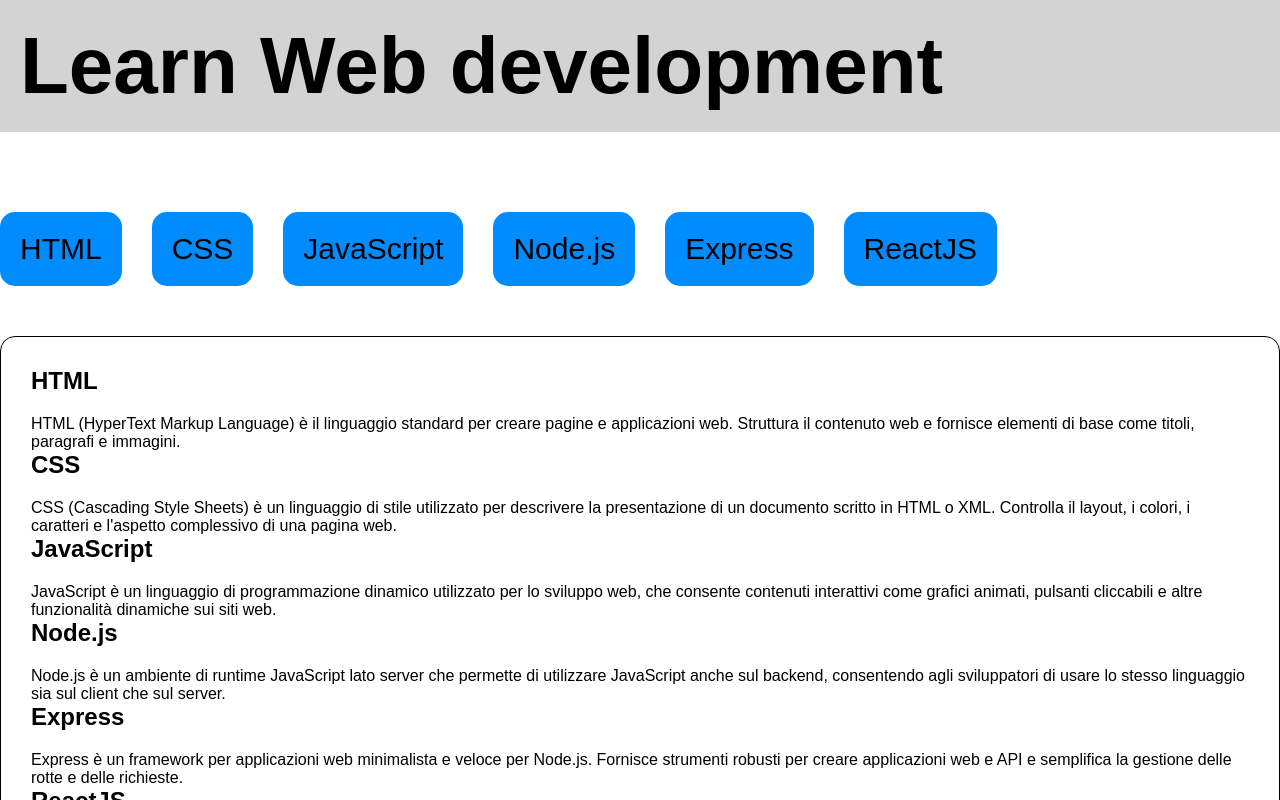
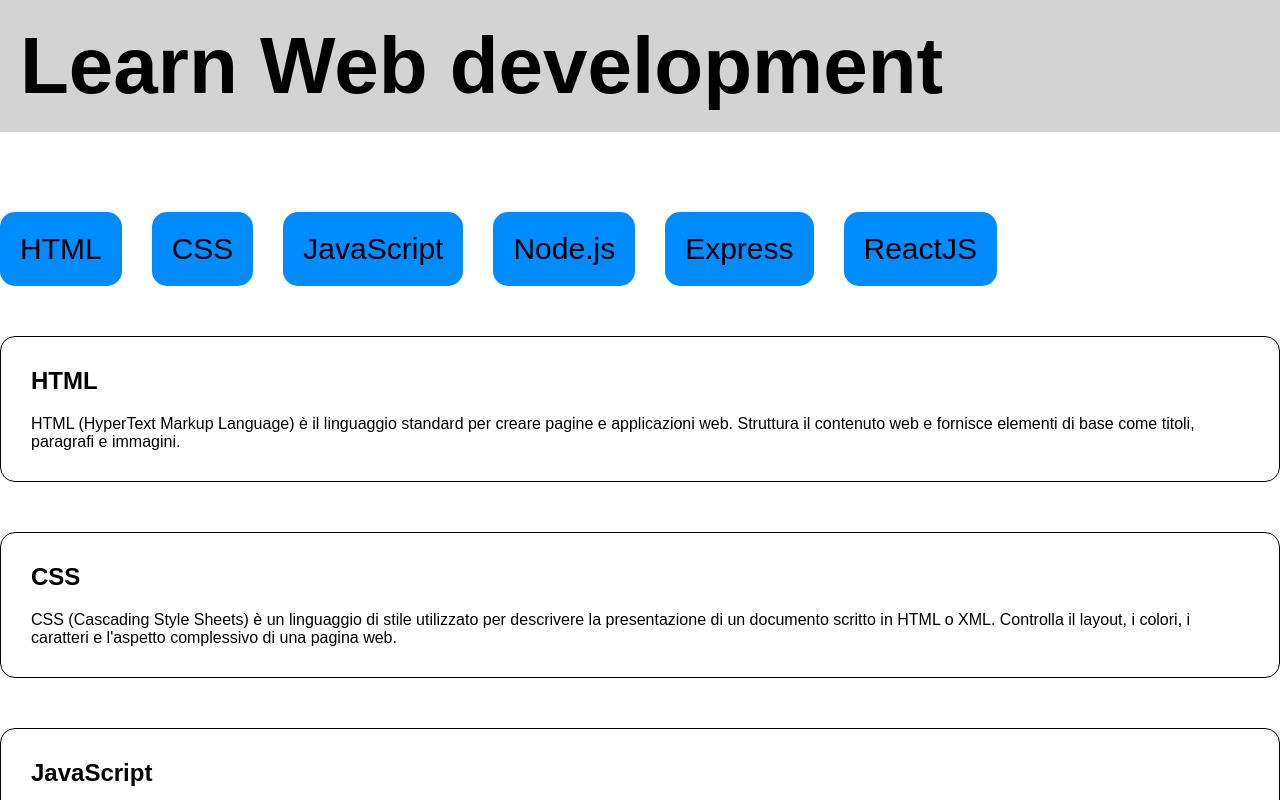
Before and after one commit to mannuccimattia/react-use-state, a React (Vite) app: page / in a window 1280 px wide. Shown: the top 800 px of the page. Built offline with nearby package versions, Linux system fonts and the light colour scheme.

Commit message:
[FEAT] Done CardItem.jsx + Fixed map ids

```diff
--- /dev/null
+++ b/src/assets/components/CardItem.jsx
@@ -0,0 +1,12 @@
+
+const CardItem = (props) => {
+  const { language } = props
+  return (
+    <div className="card">
+      <h2>{language.title}</h2>
+      <p>{language.description}</p>
+    </div>
+  )
+}
+
+export default CardItem
--- a/src/assets/components/Cards.jsx
+++ b/src/assets/components/Cards.jsx
@@ -1,13 +1,11 @@
 import languages from "../../data/languages"
+import CardItem from "./CardItem"
 
 const Cards = () => {
   return (
-    <div className="card">
-      {languages.map(item => (
-        <>
-          <h2>{item.title}</h2>
-          <p>{item.description}</p>
-        </>
+    <div className="cards-list">
+      {languages.map(language => (
+        <CardItem language={language} key={`card-${language.id}`} />
       ))}
     </div>
   )
```
